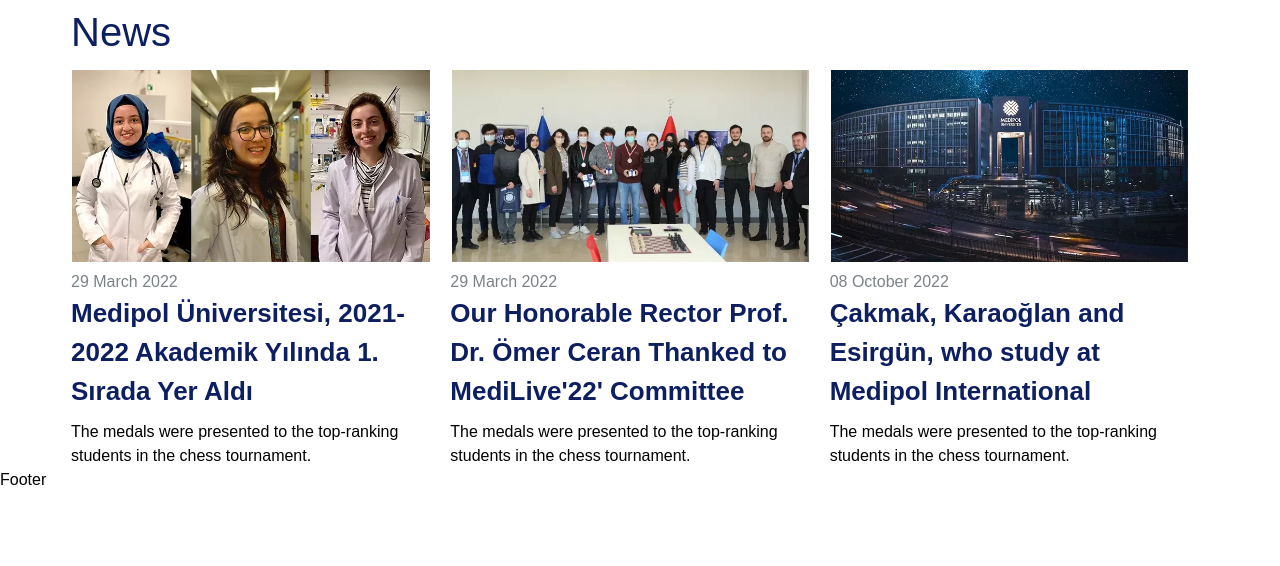
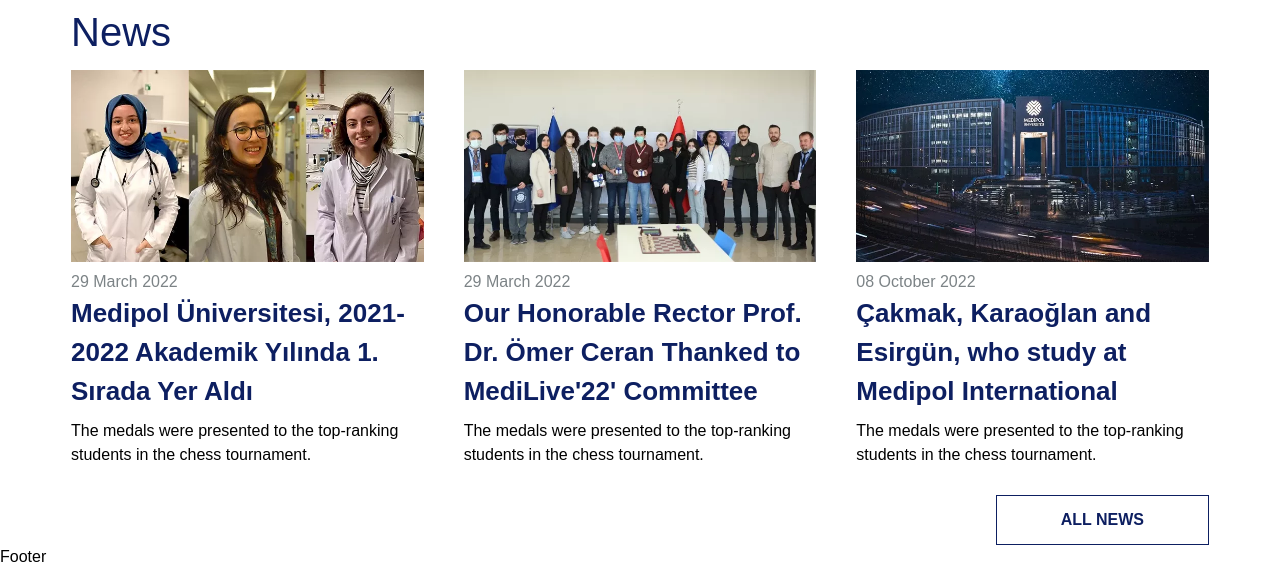
Before and after one commit to aliblackeye/react-university-clone, a Next.js app: page /Home in a window 1280 px wide. Shown: the part 1626-2192 px from the top of the page. Before the commit the page ends 2118 px from the top, so only its background shows below. Built offline with nearby package versions, Linux system fonts and the light colour scheme; a web font is replaced by a local one.

Commit message:
news section button added

```diff
--- a/pages/Home/_partials/NewsSection.tsx
+++ b/pages/Home/_partials/NewsSection.tsx
@@ -32,27 +32,29 @@
   return (
     <section className="news-section container flex flex-col gap-2">
       <h1 className="text-[40px] text-primary">News</h1>
-      <div className="news-cards-wrapper flex justify-between">
+      <div className="news-cards-wrapper flex gap-10 justify-between w-full">
         {newsList.map((item, index) => (
           <div key={index} className="news-card">
-            <div className="news-card-img relative w-[360px] h-[192px]">
+            <div className="news-card-img relative  h-[192px] text-center">
               <Image
                 src={item.image}
                 alt="news"
                 fill
-                style={{ objectFit: "contain" }}
               />
             </div>
             <div className="news-date mt-2">
               <span className="text-secondary">{item.date}</span>
             </div>
-            <h4 className="text-[26px] font-semibold text-primary w-[360px] h-[118px]">
+            <h4 className="text-[26px] font-semibold text-primary max-w-[340px] max-h-[120px]">
               {item.title}
             </h4>
             <p className="text-[16px] mt-2">{item.text}</p>
           </div>
         ))}
       </div>
+      <div className="all-news-button flex justify-end items-center mt-5">
+        <button className="btn btn-outline-primary !px-16">ALL NEWS</button>
+      </div>
     </section>
   );
 };
--- a/pages/index.tsx
+++ b/pages/index.tsx
@@ -5,8 +5,6 @@
 // Page
 import Home from "./Home";
 
-
-
 export default function Index() {
   return <Home />;
 }
```
